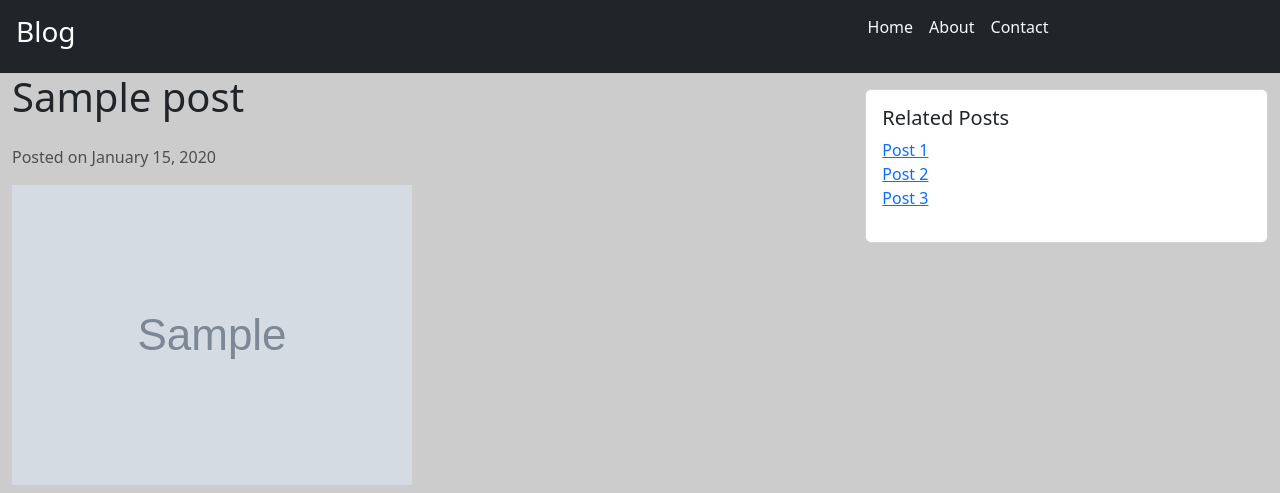
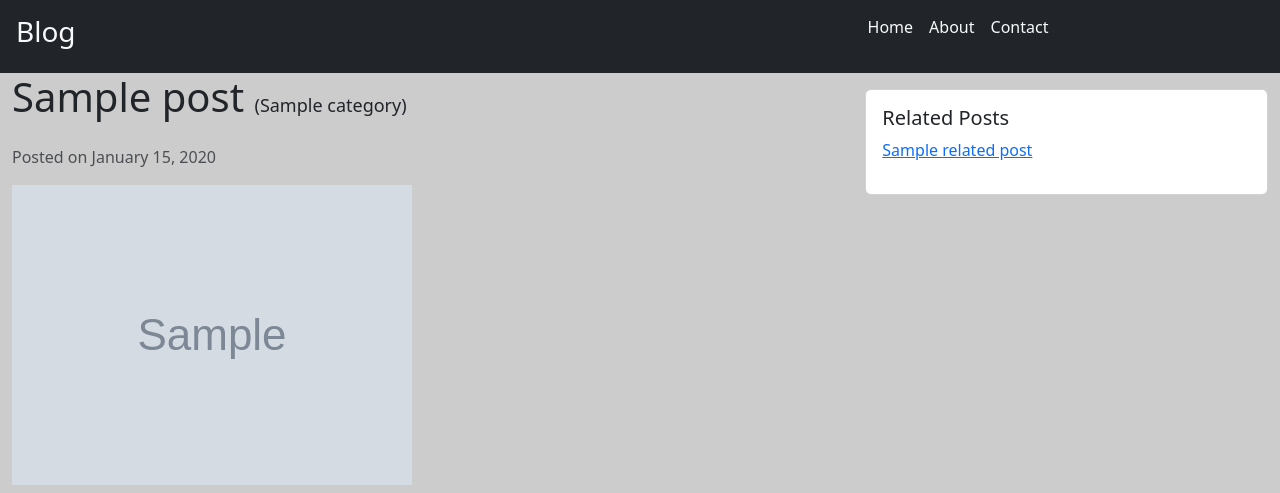
Before and after one commit to afeefas08/learning-django, a Django app: template blog/templates/blogs/detail.html in a window 1280 px wide. Shown: the part 1-494 px from the top of the page. Run offline with Django 5.2, Linux system fonts and the light colour scheme; tables that the repository leaves empty hold one stand-in row (Sample ...); the template is opened without the code that fills it: values named after a table or form of the project are taken from there, most other values are stand-ins (such as "Sample title", 1, 10 or a date in 2020); some libraries are stand-ins or nearby versions.

Commit message:
Show Category in Template and showing related posts.

```diff
--- a/blog/templates/blogs/detail.html
+++ b/blog/templates/blogs/detail.html
@@ -5,7 +5,7 @@
 
         <div class="row">
             <div class="col-lg-8">
-              <h1 class="mb-4">{{ post.title }}</h1>
+              <h1 class="mb-4">{{ post.title }} <small style="font-size:18px">({{post.category.name}})</small></h1>
 
               <p class="text-muted">Posted on {{ post.created_at | date:"F j, Y" }}</p>
               <img src={{ post.img_url }} class="img-fluid mb-4" alt="Blog Image">
@@ -17,9 +17,9 @@
                 <div class="card-body">
                   <h5 class="card-title">Related Posts</h5>
                   <ul class="list-unstyled">
-                    <li><a href="./detail.html">Post 1</a></li>
-                    <li><a href="./detail.html">Post 2</a></li>
-                    <li><a href="./detail.html">Post 3</a></li>
+                    {% for related_post in related_posts %}
+                    <li><a href="{% url "blog:detail" slug=related_post.slug %}">{{related_post.title}}</a></li>
+                    {% endfor %}
                   </ul>
                 </div>
               </div>
--- a/blog/templates/blogs/includes/header.html
+++ b/blog/templates/blogs/includes/header.html
@@ -2,7 +2,7 @@
 <header class="p-3 bg-dark text-white">
         <div class="row">
             <div class="col">
-                <h3>Blog</h3>
+                <a class="text-light text-decoration-none" href="/blog"><h3>Blog</h3></a>
             </div>
             <div class="col">
                 <div class="d-flex justify-content-center gap-3">
--- a/blog/templates/blogs/index.html
+++ b/blog/templates/blogs/index.html
@@ -33,7 +33,7 @@
                                         <p class="card-text">{{post.content | truncatechars:50 }}</p>
                                         <div class="d-flex justify-content-between">
                                             <a href="{% url "blog:detail" slug=post.slug %}">Read More</a>
-                                            <a class="text-decoration-none text-dark fw-bold" href="#">Sports</a>
+                                            <a class="text-decoration-none text-dark fw-bold" href="#">{{post.category.name}}</a>
                                         </div>
                                     </div>
                                 </div>
--- a/blog/views.py
+++ b/blog/views.py
@@ -30,13 +30,14 @@ def detail(request, slug):
     try:
         # getting data from model by post id
         post = Post.objects.get(slug=slug)
+        related_posts = Post.objects.filter(category = post.category).exclude(pk=post.id)
 
     except Post.DoesNotExist:
         raise Http404("Post Does not Exisit!! ")
     # logger = logging.getLogger("Testing")
     # logger.debug(f'post variable is {post}')
 
-    return render(request, 'blogs/detail.html',{'post':post})
+    return render(request, 'blogs/detail.html',{'post':post, 'related_posts':related_posts})
 
 def old_url_redirect(request):
     return redirect(reverse('blog:new_page_url')) #app-name=blog:url_name
```
